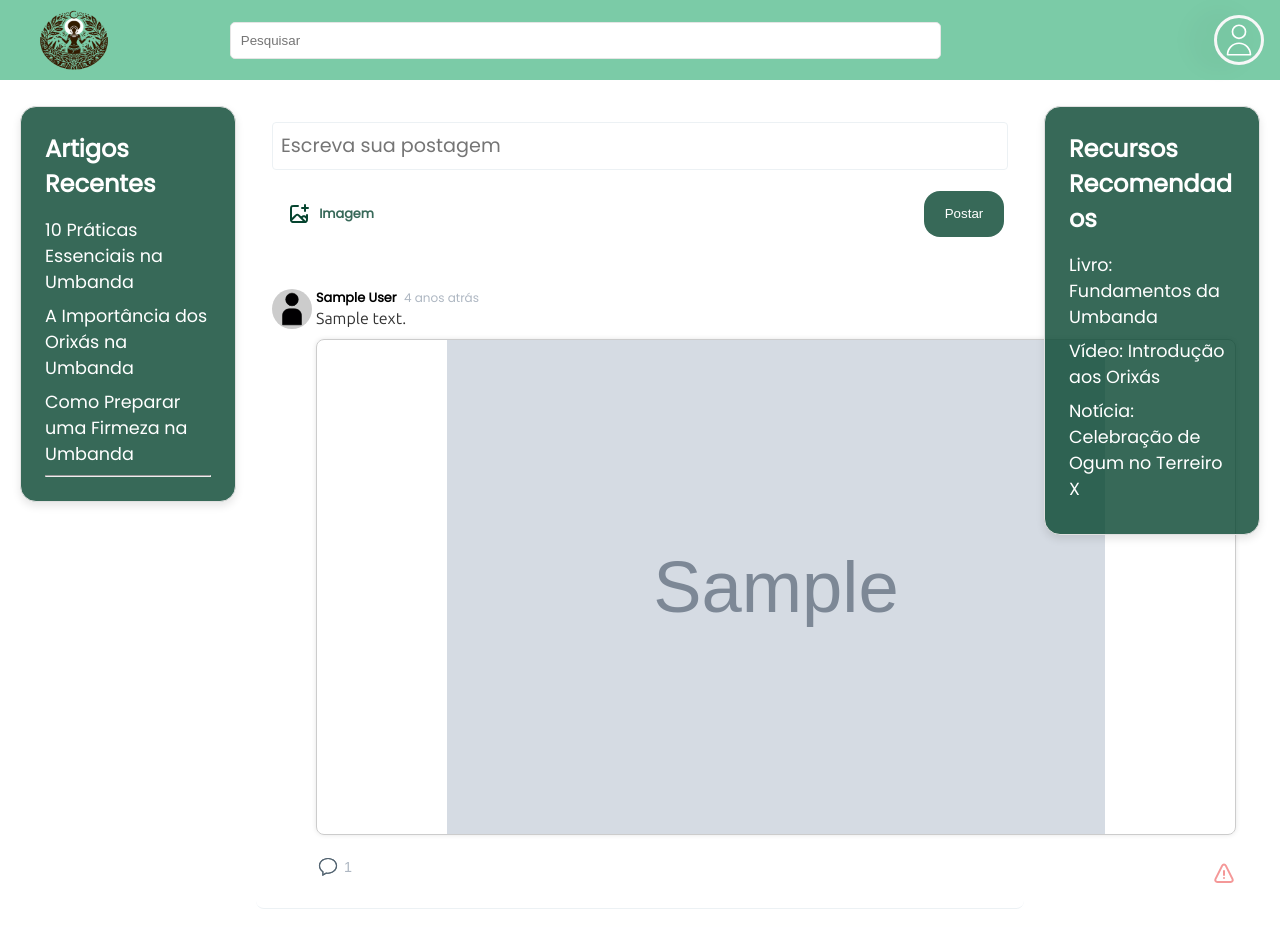
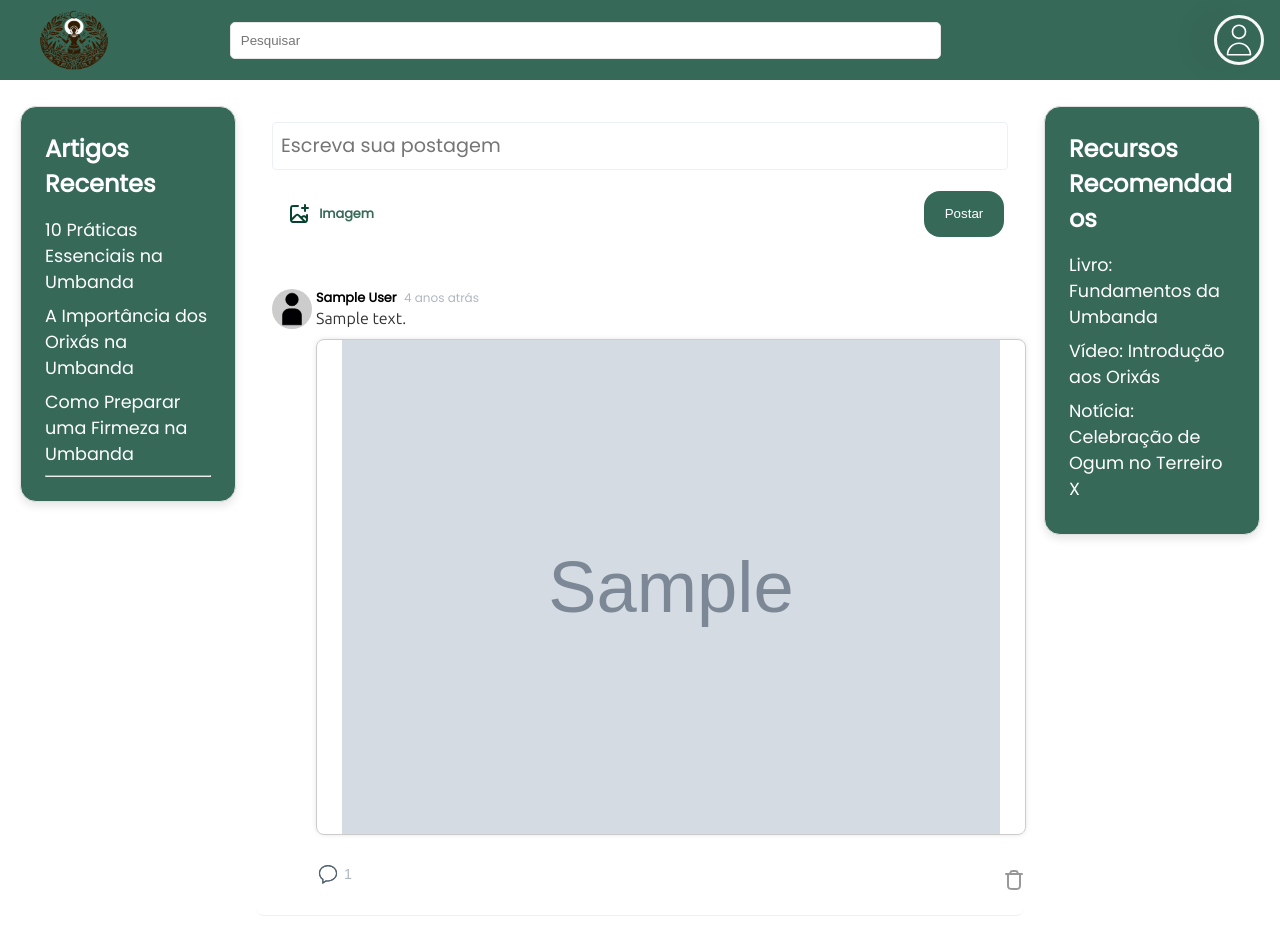
Before and after one commit to Buenno0/website, a PHP site: page /src/blog.php in a window 1280 px wide. Run offline with PHP 8.4, Linux system fonts and the light colour scheme; the visitor is signed in with stand-in values (Sample User, id 1); tables that the repository leaves empty hold one stand-in row (values such as "Sample post"); grey boxes marked "Sample" are stand-in pictures.

Commit message:
alteracao no load post

```diff
--- a/src/blog.php
+++ b/src/blog.php
@@ -1,5 +1,6 @@
 <?php require_once('../includes/header.php'); ?>
 <style>
+
 </style>
 <div class="blog">
 <aside class="aside">
--- a/src/load_post.php
+++ b/src/load_post.php
@@ -7,12 +7,15 @@ use Carbon\Carbon;
 date_default_timezone_set('America/Sao_Paulo');
 Carbon::setLocale('pt_BR');
 
-$query = "SELECT post.*, user.name AS author_name, COUNT(comment.id) AS comment_count, GROUP_CONCAT(post_image.image_path) AS images
+// Assume that the session contains user_id
+$logged_in_user_id = isset($_SESSION['user_id']) ? $_SESSION['user_id'] : null;
+
+$query = "SELECT post.*, user.name AS author_name, user.id AS author_id, COUNT(comment.id) AS comment_count, GROUP_CONCAT(post_image.image_path) AS images
 FROM post
 JOIN user ON post.user_id = user.id
 LEFT JOIN comment ON post.id = comment.post_id
 LEFT JOIN post_image ON post.id = post_image.post_id
-GROUP BY post.id, user.name
+GROUP BY post.id, user.name, user.id
 ORDER BY post.created_at DESC";
 $result = mysqli_query($conn, $query);
 
@@ -40,6 +43,23 @@ while ($row = mysqli_fetch_assoc($result)) {
         $imageHtml .= '<div class="image-modal" style="display: none;"><span class="close-modal">&times;</span><img class="modal-content"></div>';
     }
     $is_logged_in = isset($_SESSION['user_id']) ? 'true' : 'false';
+    $is_author = $logged_in_user_id == $row['author_id'] ? 'true' : 'false';
+
+    $reportOrDeleteButton = $is_author === 'true' ? "
+    <div class=\"delete\">
+        <a href=\"#apagar-post\" class=\"delete-button\" data-post-id=\"{$row['id']}\">
+            <img class=\"delete__icon\" src=\"../assets/delete.svg\" alt=\"excluir\">
+        </a>
+    </div>
+" : "
+    <div class=\"report\">
+        <a href=\"#\" class=\"report-button\" data-logged-in=\"{$is_logged_in}\">
+            <img class=\"report__icon\" src=\"../assets/report.svg\" alt=\"denunciar\">
+        </a>
+    </div>
+";
+
+
     echo "
     <div class=\"post\" data-post-id=\"{$row['id']}\">
         <div class=\"avatar\">
@@ -61,11 +81,7 @@ while ($row = mysqli_fetch_assoc($result)) {
                     <img class=\"comment__icon\" src=\"../assets/comment.svg\" alt=\"comentar\" class=\"action-icon\">
                     <span class=\"comment-count\">{$comment_count}</span>
                 </a>
-                <div class=\"report\">
-                    <a href=\"#\" class=\"report-button\" data-logged-in=\"{$is_logged_in}\">
-                        <img class=\"report__icon\" src=\"../assets/report.svg\" alt=\"denunciar\" class=\"action-icon report-icon\">
-                    </a>
-                </div>
+                {$reportOrDeleteButton}
             </div>
             <div class=\"comment-box\" style=\"display: none;\">
                 <textarea class=\"comment-text\" placeholder=\"Escreva seu comentário\"></textarea>
@@ -107,10 +123,21 @@ while ($row = mysqli_fetch_assoc($result)) {
         </div>
     </div>
 </div>
-
 <script src="https://code.jquery.com/jquery-3.6.0.min.js"></script>
 <script>
-   $(document).ready(function() {
+$(document).ready(function() {
+    function linkify(text) {
+        var urlPattern = /(\b(https?|ftp|file):\/\/[-A-Z0-9+&@#\/%?=~_|!:,.;]*[-A-Z0-9+&@#\/%=~_|])/ig;
+        return text.replace(urlPattern, '<a href="$1" class="post-link" target="_blank">$1</a>');
+    }
+
+    // Aplicar a função linkify ao conteúdo de cada post
+    $('.p-post').each(function() {
+        var content = $(this).html();
+        var linkedContent = linkify(content);
+        $(this).html(linkedContent);
+    });
+
     // Mostrar caixa de comentário ao clicar no botão de comentar
     $('.comment-button').click(function(e) {
         e.preventDefault();
@@ -251,5 +278,32 @@ while ($row = mysqli_fetch_assoc($result)) {
             $(this).closest('.image-modal').hide();
         });
     });
+
+    // Excluir postagem ao clicar no botão de excluir
+    $('.delete-button').click(function(e) {
+        e.preventDefault();
+        var post_id = $(this).attr('data-post-id');
+
+        if (confirm('Você tem certeza de que deseja excluir esta postagem?')) {
+            // Enviar pedido para excluir postagem via AJAX
+            $.ajax({
+                url: 'delete_post.php',
+                type: 'POST',
+                data: { post_id: post_id },
+                success: function(response) {
+                    console.log(response);
+                    if (response.success) {
+                        $('div.post[data-post-id="' + post_id + '"]').remove();
+                        alert('Postagem excluída com sucesso!');
+                    } else {
+                        alert('Erro ao excluir postagem: ' + response.error);
+                    }
+                },
+                error: function(xhr, status, error) {
+                    console.error('Erro ao excluir postagem:', error);
+                }
+            });
+        }
+    });
 });
 </script>
--- a/style/style.css
+++ b/style/style.css
@@ -21,7 +21,7 @@ body {
 
 
 :root {
-    --primary: #7bcba7;
+    --primary: rgba(6, 68, 47, 0.8);
     --text: white;
     --text-blue: #4682B4;
     --gray: #c0bcff;
@@ -803,6 +803,15 @@ footer {
     color: var(--gray-dark);
     word-wrap: break-word;
 }
+.post-link{
+    font-style: italic;
+    color: blue;
+    word-wrap: break-word;
+}
+.post-link:hover{
+    color: var(--text-green);
+}
+
 
 .discussion__posts {
     width: 100%;
@@ -816,7 +825,7 @@ footer {
 
 }
 
-.report {
+.report, .delete {
     display: flex;
     justify-content: flex-end;
     align-items: center;
@@ -833,7 +842,8 @@ img.comment__icon:hover {
     opacity: 0.5;
 }
 
-img.report__icon {
+/* Estilos para o ícone de deletar */
+img.delete__icon {
     width: 1.5rem;
     height: 1.5rem;
     object-fit: cover;
@@ -842,9 +852,22 @@ img.report__icon {
     margin-top: 80%;
 }
 
-img.report__icon:hover {
+/* Estilos para o ícone de reportar */
+img.report__icon {
+    width: 1.5rem;
+    height: 1.5rem;
+    object-fit: cover;
+    opacity: 0.4;
+    cursor: pointer;
+    margin-top: 10%;
+}
+
+/* Efeito hover para ambos os ícones */
+img.report__icon:hover,
+img.delete__icon:hover {
     opacity: 1;
 }
+
 
 .comment-button {
     display: flex;
@@ -1028,7 +1051,7 @@ img.post-image {
     justify-content: space-between;
     align-items: center;
     margin-top: 0.5rem;
-    width: 45em;
+
 }
 
 
@@ -1080,14 +1103,6 @@ img.post-image {
     cursor: pointer;
 }
 @media only screen and (max-width: 768px) {
-    .carousel-nav {
-        width: 100%;
-    }
-}
-
-
-
-@media only screen and (max-width: 768px) {
     .blog {
         flex-direction: column;
         align-items: center;
@@ -1097,6 +1112,7 @@ img.post-image {
         margin: 0;
         width: 100%;
     }
+
     .carousel-nav {
         width: 100%;
     }
@@ -1109,8 +1125,10 @@ img.post-image {
         display: flex;
         justify-content: space-between;
         align-items: center;
-        width: 39vh;
+        width: 300px; /* Tamanho fixo para dispositivos móveis */
+        margin-top: 1%;
     }
+
     .p-post {
         font-size: 1.2rem;
     }
@@ -1135,7 +1153,8 @@ img.post-image {
         display: flex;
         justify-content: space-between;
         align-items: center;
-        width: 80vh;
+        width: 600px; /* Tamanho fixo para tablets */
+        margin-top: 1%;
     }
 }
 
@@ -1158,6 +1177,7 @@ img.post-image {
         display: flex;
         justify-content: space-between;
         align-items: center;
-        width: 115vh;
+        width: 710px; /* Tamanho fixo para desktops */
+        margin-top: 1%;
     }
 }
```
Also changed, not shown: assets/delete.svg (added).
